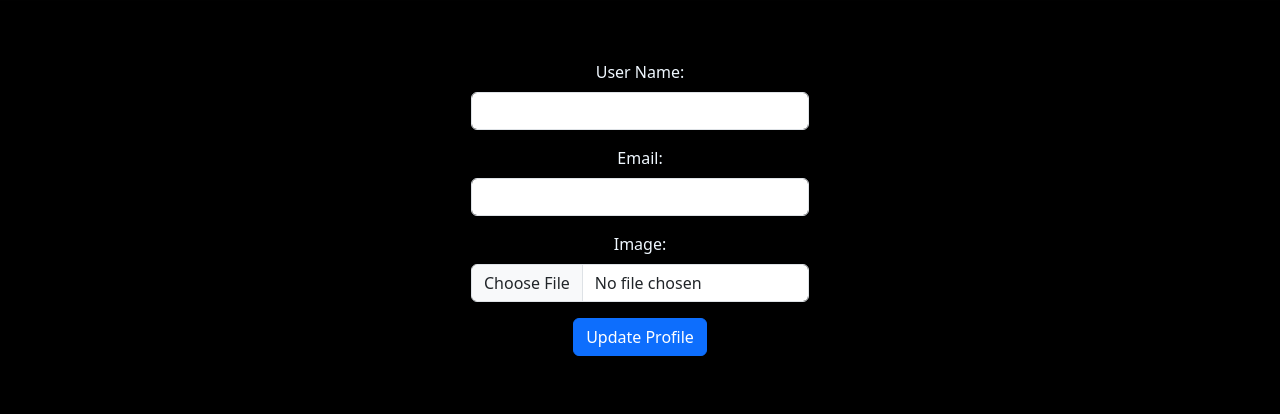
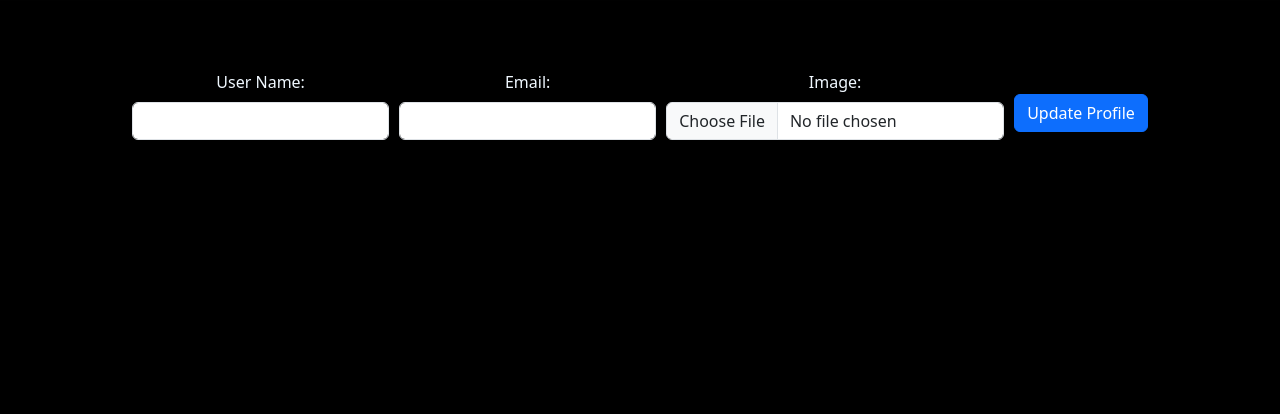
Before and after one commit to ncorpas88/Rideo-project-client, a React (Vite) app: page /updateProfile/1 in a window 1280 px wide. Shown: the part 173-587 px from the top of the page. Built offline with nearby package versions, Linux system fonts and the light colour scheme; no server answers.

Commit message:
transiciones con css 2

```diff
--- a/src/App.css
+++ b/src/App.css
@@ -98,6 +98,18 @@
   padding-right: 2px;
 }
 
+.carduser {
+   display: flex;
+  flex-direction: column;
+  margin: 0 auto;
+  text-align: center;
+}
+
+.carduser img {
+  margin-top: 20px;
+
+}
+
 .footer {
   background-color: black;
   position: fixed;
@@ -125,7 +137,7 @@
 
 
 .carduser {
-    width: 70%;
+  width: 20rem;
   display: flex;
   justify-content: center;
   flex-wrap: wrap;
@@ -141,7 +153,6 @@
   flex-wrap: wrap;
   margin: 0 auto;
   margin-top: 30px;
-
 }
 
 .userprofile img {
@@ -184,6 +195,11 @@
 
 .deatailsPost {
   color:aliceblue;
+  display: flex;
+  flex-direction: column;
+  align-items: center;
+  justify-content: center;
+  flex-wrap: wrap;
 }
 
 .formprofile {
@@ -237,6 +253,18 @@
   color: aliceblue;
 }
 
+.mx-5 {
+  display: flex;
+  align-items: center;
+  justify-content: center;
+  flex-wrap: wrap;
+  margin-top: 10px;
+  gap: 10px;
+}
+
+.butoncomment {
+  margin-top: 15px;
+}
 
 @media (max-width: 865px){
 
--- a/src/Pages/DetailsPostPage.jsx
+++ b/src/Pages/DetailsPostPage.jsx
@@ -46,19 +46,20 @@ function DetailsPostPage(props) {
 
   //Ver comentarios del post
   useEffect(() => {
-
     fetchComments();
   }, []);
 
   const fetchComments = async () => {
     try {
       const response = await axios.get(
-          `${import.meta.env.VITE_SERVER_URL}/api/comment/postCommented/${params.postId}`
+        `${import.meta.env.VITE_SERVER_URL}/api/comment/postCommented/${
+          params.postId
+        }`
       );
       //console.log("COMMENTS RESPONSE:", response.data)
-        setComents(response.data || [])
+      setComents(response.data || []);
     } catch (error) {
-        console.log(error)
+      console.log(error);
     }
   };
 
@@ -124,10 +125,9 @@ const fetchComments = async () => {
       //   prevComments.filter((comment) => comment._id !== commentId)
       // )
     } catch (error) {
-      console.log(error)
+      console.log(error);
     }
-  }
-
+  };
 
   const handleFileUpload = async (event) => {
     if (!event.target.files[0]) {
@@ -145,7 +145,6 @@ const fetchComments = async () => {
         `${import.meta.env.VITE_SERVER_URL}/api/upload`,
         uploadData,
         { headers: { authorization: `Bearer ${authToken}` } }
-
       );
 
       setImage(response.data.image);
@@ -154,7 +153,6 @@ const fetchComments = async () => {
       navigate("/error");
     }
   };
-
 
   if (details === null) {
     return (
@@ -190,31 +188,41 @@ const fetchComments = async () => {
         </Button>
       </div>
       <hr />
-
+      <h3>Comments</h3>
       <div className="mx-5">
-        <h3>Comments</h3>
         {comments.map((eachComment) => (
           <Card key={eachComment._id} className="mb-3">
             {eachComment.image && (
-              <Card.Img variant="top" src={eachComment.image} alt="Comment Image"/>
+              <Card.Img
+                variant="top"
+                src={eachComment.image}
+                alt="Comment Image"
+              />
             )}
             <Card.Body>
               <Card.Text>{eachComment.text}</Card.Text>
-              <small>Published by: {" "}
+              <small>
+                Published by:{" "}
                 {eachComment.userCreator?.username || "Unknown user"}
               </small>
               {isLoggedIn && loggedUserId === eachComment.userCreator?._id && (
                 <div className="mt-2">
-                  <Button variant="danger" size="sm" onClick={() => deleteComment(eachComment._id)}>Delete</Button>
+                  <Button
+                    variant="danger"
+                    size="sm"
+                    onClick={() => deleteComment(eachComment._id)}
+                  >
+                    Delete
+                  </Button>
                 </div>
               )}
             </Card.Body>
           </Card>
         ))}
-
       </div>
 
       <hr />
+
         <Form className="mx-5 p-2" onSubmit={handleSubmit}>
           <Form.Group className="mb-3">
             <Form.Label>Comment: </Form.Label>
@@ -228,7 +236,7 @@ const fetchComments = async () => {
           </Form.Group>
           <Form.Group className="mb-3">
             <Form.Label>Image: </Form.Label>
-          <Link >
+            <Link>
               <Form.Control
                 type="file"
                 name="image"
@@ -245,10 +253,11 @@ const fetchComments = async () => {
             </div>
           ) : null}
 
-         <Button disabled={isUploading} variant="primary" type="submit">
+          <Button className="butoncomment" disabled={isUploading} variant="primary" type="submit">
             Comment
           </Button>
         </Form>
+
 
       <hr />
 
```
Lines whose indentation alone changed are shown as unchanged.
